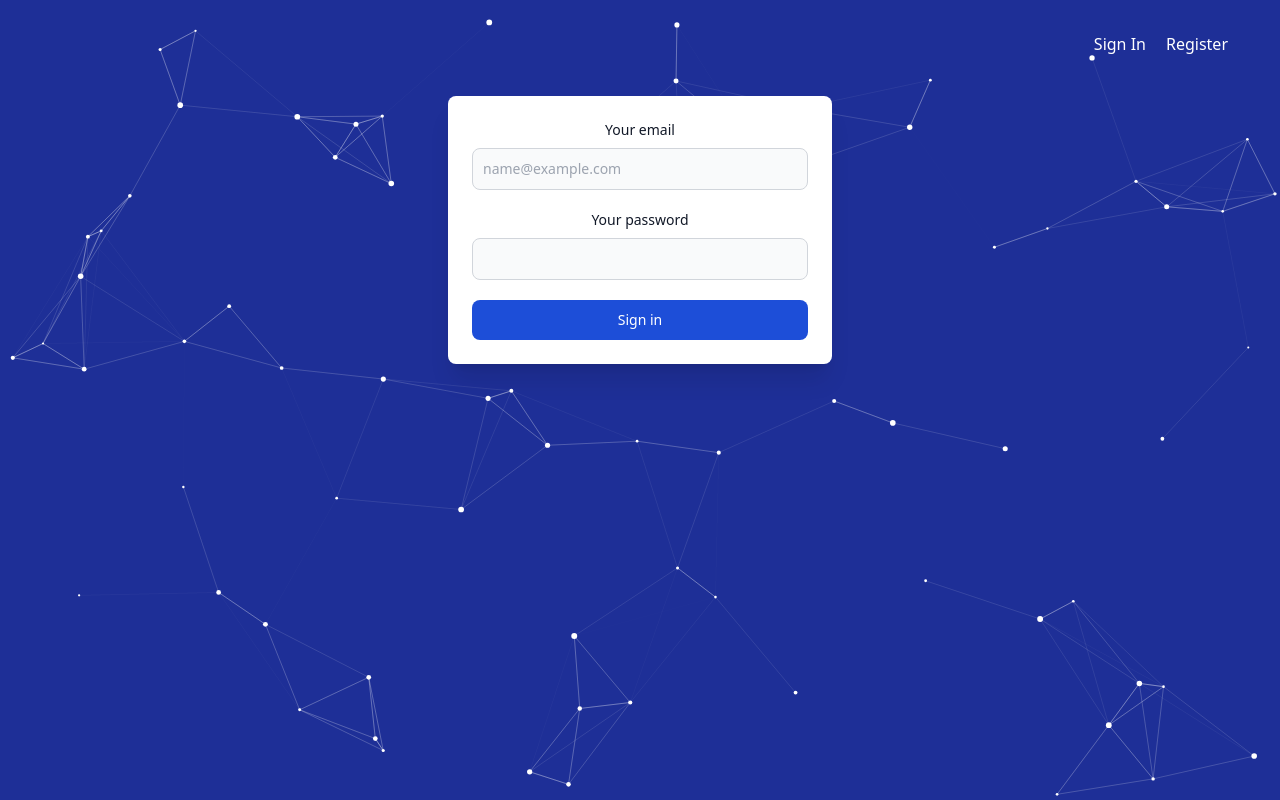
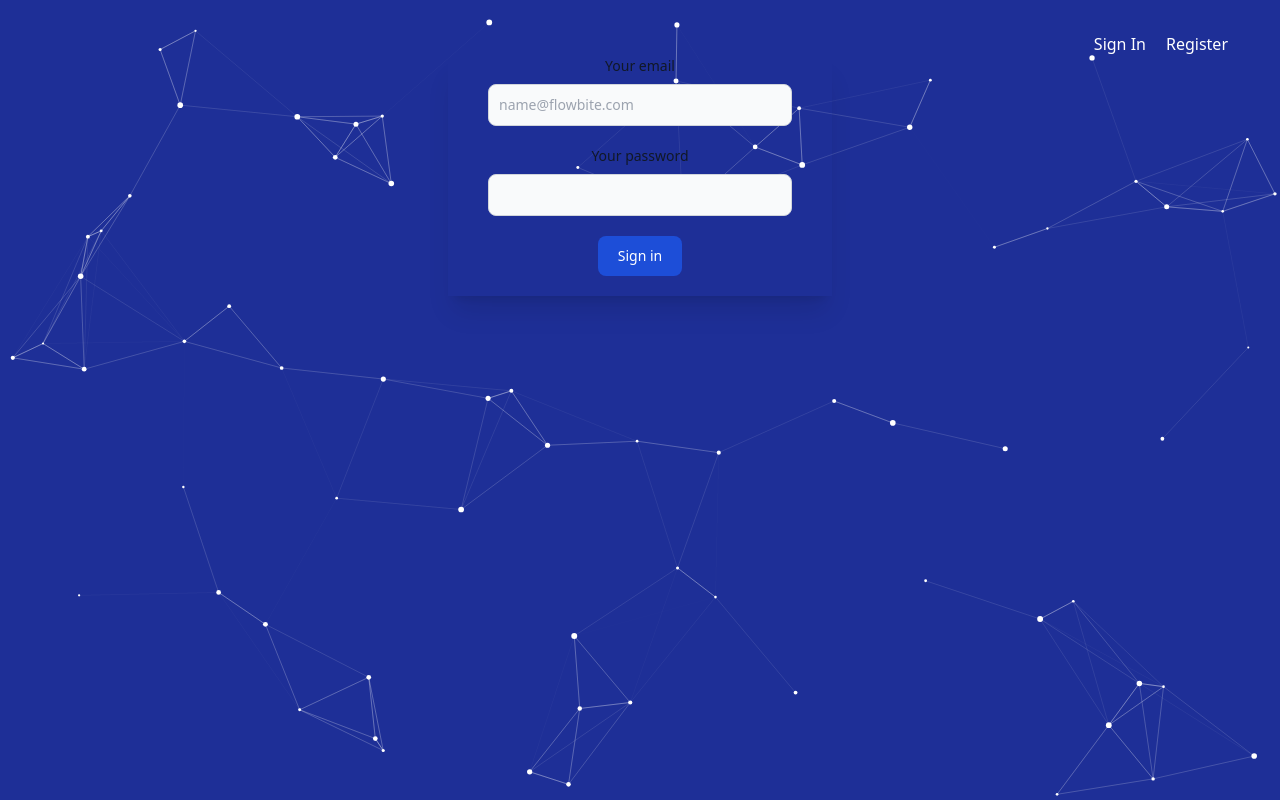
Before and after one commit to itIsMuse/face-recognition-app, a React (Vite) app: page /signin in a window 1280 px wide. Built offline with nearby package versions, Linux system fonts and the light colour scheme.

Commit message:
changed the signin

```diff
--- a/src/SignIn form/SignIn.jsx
+++ b/src/SignIn form/SignIn.jsx
@@ -9,9 +9,13 @@ const SignIn = ({ signedIn, onAuthenticate, loadUser }) => {
   const navigate = useNavigate(); // For programmatic navigation
   const [loading, setLoading] = useState(false);
 
-  const onEmailChange = (event) => setEmail(event.target.value);
+  const onEmailchange = (event) => {
+    setEmail(event.target.value);
+  };
 
-  const onPasswordChange = (event) => setPassword(event.target.value);
+  const onPasswordChange = (event) => {
+    setPassword(event.target.value);
+  };
 
   const handleSubmit = (event) => {
     event.preventDefault(); // Prevents form submission reload
@@ -20,20 +24,23 @@ const SignIn = ({ signedIn, onAuthenticate, loadUser }) => {
     fetch('https://face-ecognition-api.onrender.com/signin', {
       method: "POST",
       headers: { "Content-Type": "application/json" },
-      body: JSON.stringify({ email, password }),
+      body: JSON.stringify({
+        email: email,
+        password: password,
+      }),
     })
       .then((response) => {
         if (!response.ok) {
           toast.error('Invalid Credentials');
           throw new Error('Invalid credentials'); // Handle non-2xx responses
         }
+        signedIn();
         return response.json();
       })
       .then((userInfo) => {
         setLoading(false);
         if (userInfo) {
           loadUser(userInfo);
-          signedIn();
           onAuthenticate();
           toast.success(`Welcome ${userInfo.name}`); // Log user info
         }
@@ -53,23 +60,29 @@ const SignIn = ({ signedIn, onAuthenticate, loadUser }) => {
         </div>
       )}
 
-      {/* Sign-in form */}
-      <form className="max-w-sm mx-auto shadow-xl mt-10 bg-white rounded-lg p-6">
+      <form className="max-w-sm mx-auto shadow-xl">
+        <div className="mx-10 mb-5">
           <div className="mb-5">
-          <label htmlFor="email" className="block mb-2 text-sm font-medium text-gray-900">
+            <label
+              htmlFor="email"
+              className="block mb-2 text-sm font-medium text-gray-900 dark:text-white"
+            >
               Your email
             </label>
             <input
-            onChange={onEmailChange}
+              onChange={onEmailchange}
               type="email"
               id="email"
               className="bg-gray-50 border border-gray-300 text-gray-900 text-sm rounded-lg focus:ring-blue-500 focus:border-blue-500 block w-full p-2.5"
-            placeholder="name@example.com"
+              placeholder="name@flowbite.com"
               required
             />
           </div>
           <div className="mb-5">
-          <label htmlFor="password" className="block mb-2 text-sm font-medium text-gray-900">
+            <label
+              htmlFor="password"
+              className="block mb-2 text-sm font-medium text-gray-900 dark:text-white"
+            >
               Your password
             </label>
             <input
@@ -80,13 +93,15 @@ const SignIn = ({ signedIn, onAuthenticate, loadUser }) => {
               required
             />
           </div>
+
           <button
             type="submit"
             onClick={handleSubmit}
-          className="text-white bg-blue-700 hover:bg-blue-800 focus:ring-4 focus:outline-none focus:ring-blue-300 font-medium rounded-lg text-sm w-full px-5 py-2.5 text-center"
+            className="mb-5 text-white bg-blue-700 hover:bg-blue-800 focus:ring-4 focus:outline-none focus:ring-blue-300 font-medium rounded-lg text-sm w-full sm:w-auto px-5 py-2.5 text-center"
           >
             Sign in
           </button>
+        </div>
       </form>
     </div>
   );
```
Lines whose indentation alone changed are shown as unchanged.
